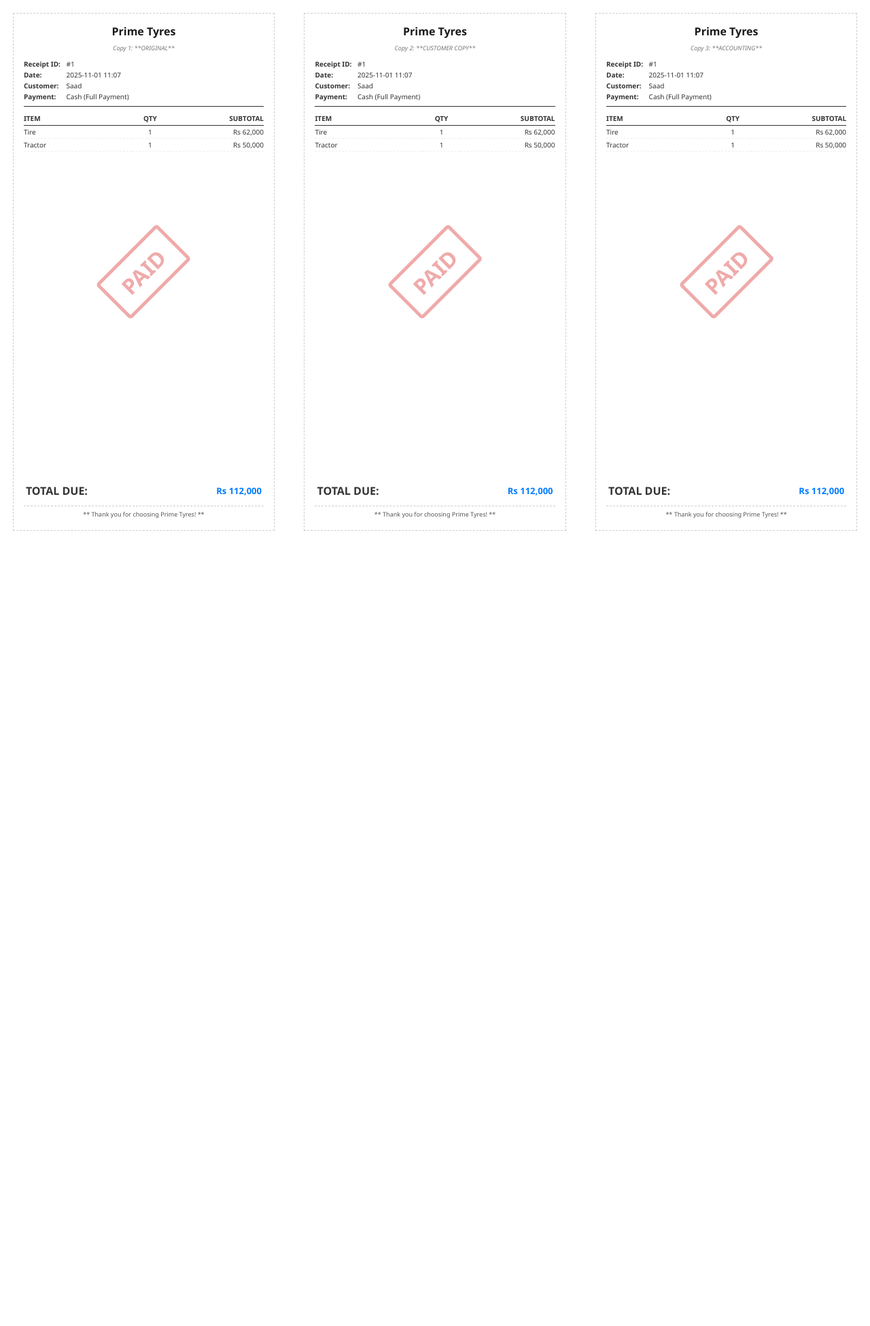
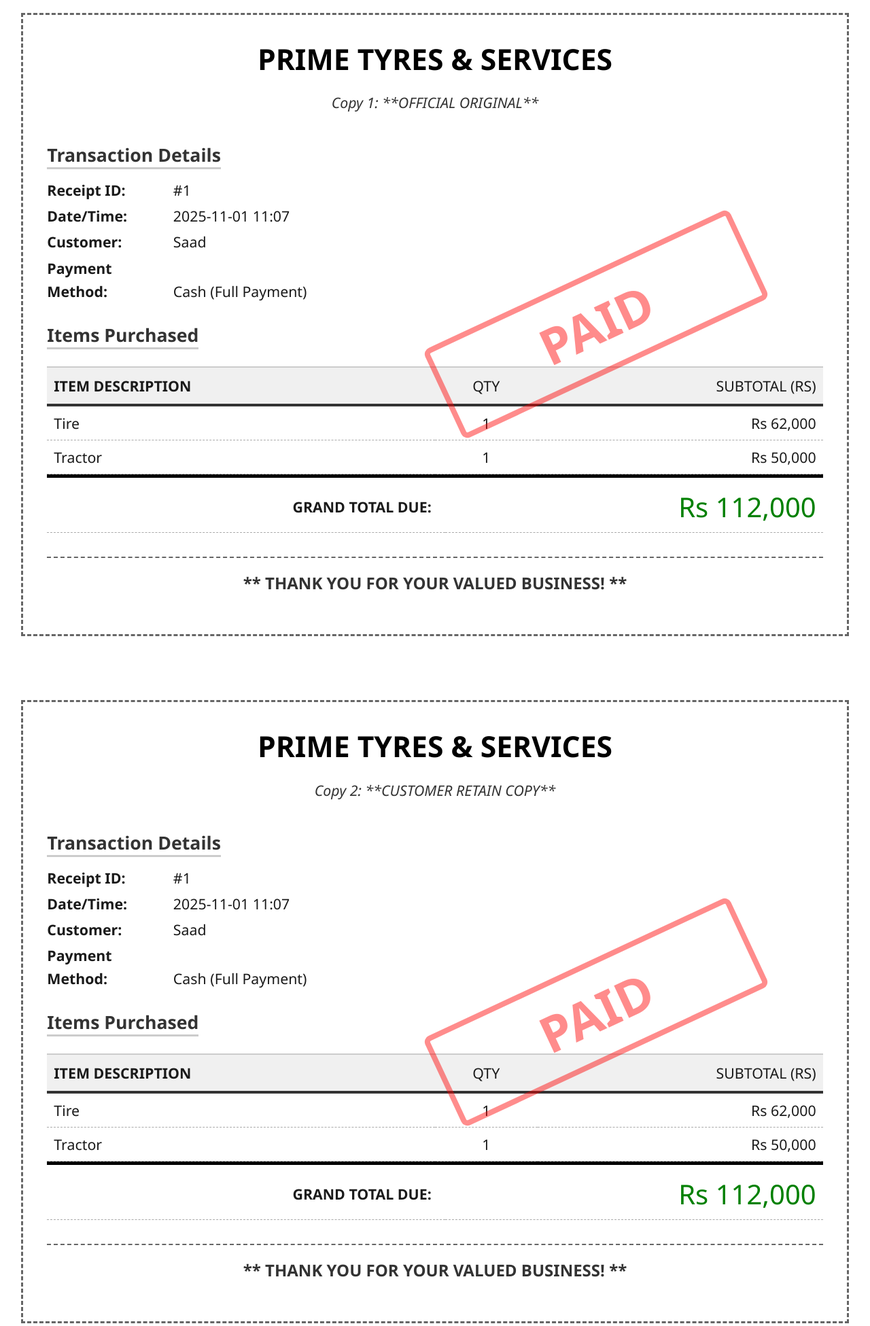
Before and after one commit to ahmadfaraz2/POS-prime-tyres, a Django app: page /sales/1/receipt/ in a window 1280 px wide. Shown: the top 1951 px of the page at 68% size. Before the commit the page ends 781 px from the top, so only its background shows below. Run offline with Django 5.2, Linux system fonts and the light colour scheme; a user stored in the database is signed in; data comes from the database, SQL or seed files in the repository; both versions use the stored data as it was after the commit.

Commit message:
4th Design - Pretty awesome needs work

```diff
--- a/sales/templates/sales/sale_receipt.html
+++ b/sales/templates/sales/sale_receipt.html
@@ -5,153 +5,158 @@
     <meta charset="UTF-8">
     <title>A4 Receipt Copies #{{ sale.id }}</title>
     <style>
-        /* --- General Body and Font Styles --- */
+        /* --- General Print & Layout Styles (MAXIMUM SIZE) --- */
         body {
             font-family: 'Segoe UI', Tahoma, Geneva, Verdana, sans-serif;
             margin: 0;
             padding: 0;
-            color: #333;
+            color: #1a1a1a;
+            font-size: 14pt; /* Base font size for A4 printing */
         }
 
-        /* --- Print Styles for A4 Paper --- */
         @page {
-            /* Setting margin to 0 or a very small value.
-               Note: Most printers still enforce a minimum physical margin. */
             size: A4;
-            margin: 0.5cm;
+            margin: 0.5cm; /* Minimal margin for maximum usage */
         }
 
-        /* --- Container for multiple copies (Now designed for side-by-side) --- */
         .a4-container {
             width: 100%;
-            height: 100vh; /* Use full viewport height for screen preview */
             display: flex;
-            flex-direction: row; /* Layout copies side-by-side */
-            justify-content: space-between; /* Space them out evenly */
-            align-items: stretch; /* Make all copies the same height */
-            padding: 0.5cm; /* Padding matches @page margin */
+            flex-direction: column;
+            align-items: center;
+            padding: 0.5cm;
             box-sizing: border-box;
         }
 
-        /* --- Individual Receipt Copy Styling --- */
+        /* --- Individual Receipt Copy (Full Width, Large Text) --- */
         .receipt-copy {
             position: relative;
-            /* Calculate width for three copies with spacing */
-            width: 31%;
-            min-height: 100%; /* Take full height of the container */
-            margin: 0; /* Remove margin-bottom */
-            padding: 15px;
-            border: 1px dashed #ccc;
+            width: 98%;
+            min-height: 15cm;
+            margin-bottom: 2.5cm; /* Larger gap for separation */
+            padding: 35px; /* Maximum padding */
+            border: 3px dashed #666;
             box-sizing: border-box;
             background-color: #fff;
             page-break-after: avoid;
-            /* Flex properties for internal content */
-            display: flex;
-            flex-direction: column;
         }
 
-        /* --- Diagonal "PAID" Stamp Style --- */
-        .stamp-paid {
+        /* --- Diagonal "PAID" Stamp (MAXIMIZED & Dynamic) --- */
+        .stamp {
             position: absolute;
             top: 50%;
-            left: 50%;
-            transform: translate(-50%, -50%) rotate(-45deg);
-            padding: 10px 20px;
-            border: 5px solid #E57373;
-            color: #E57373;
-            font-size: 32px;
-            font-weight: bold;
-            opacity: 0.6;
-            border-radius: 5px;
+            right: 10%;
+            transform: translateY(-50%) rotate(-25deg);
+            padding: 15px 40px;
+            font-size: 55pt;
+            font-weight: 900;
             text-transform: uppercase;
-            z-index: 100;
+            border-radius: 10px;
+            opacity: 0.45;
+            z-index: 1000;
+            min-width: 400px;
+            text-align: center;
         }
 
-        /* --- Content Layout Adjustments for Side-by-Side --- */
+        /* Status colors based on 'sale.paid' which we'll assume is available */
+        .paid-stamp {
+            border: 8px solid #FF0000; /* Dark Green */
+            color: #FF0000;
+        }
+
+        /* If you need a pending state (e.g., invoice/credit sale) */
+        .pending-stamp {
+            border: 8px solid #FF0000; /* Red */
+            color: #FF0000;
+        }
+
+        /* --- Header and Details (Larger Text) --- */
         h1 {
-            font-size: 16px; /* Slightly smaller for tight space */
+            font-size: 32pt;
             text-align: center;
-            margin: 0 0 5px 0;
-            color: #1a1a1a;
+            margin: 0 0 10px 0;
+            color: #000;
         }
-        p {
-            margin: 2px 0;
+
+        h3 { /* Used for section titles like "Receipt Details" */
+            font-size: 20pt;
+            color: #333;
+            margin-top: 25px;
+            margin-bottom: 10px;
+            border-bottom: 3px solid #ccc;
+            display: inline-block;
         }
+
         .copy-type {
             text-align: center;
-            font-size: 9px; /* Smaller copy type font */
-            margin-bottom: 8px;
-            color: #777;
+            font-size: 16pt;
+            margin-bottom: 20px;
+            color: #333;
             font-style: italic;
         }
 
-        .header {
-            border-bottom: 1px solid #333; /* Thinner border for space */
-            padding-bottom: 5px;
-            margin-bottom: 8px;
-            font-size: 10px; /* Smaller header font */
+        .header-details p {
+            line-height: 1.6;
+            margin: 4px 0;
+            font-size: 16pt; /* Large text for details */
         }
-        .header p strong {
+        .header-details p strong {
             display: inline-block;
-            width: 60px;
-            font-weight: 600;
+            width: 180px; /* Ample space for label alignment */
+            font-weight: 700;
         }
 
-        .items {
-            font-size: 10px;
-            margin-bottom: auto; /* Pushes the footer to the bottom */
-            flex-grow: 1; /* Allows the items section to grow and take up space */
-        }
-        .items table {
+        /* --- Table Styles (Largest Text) --- */
+        table {
             width: 100%;
             border-collapse: collapse;
+            margin-top: 15px;
+            font-size: 16pt;
+            page-break-inside: auto;
         }
-        .items th, .items td {
+
+        thead th {
             text-align: left;
-            padding: 2px 0;
-            border-bottom: 1px dashed #eee;
-        }
-        .items th {
-            font-weight: bold;
-            border-bottom: 1px solid #333;
-            padding-bottom: 3px;
+            padding: 12px 10px;
+            background-color: #f0f0f0;
+            border-bottom: 4px solid #333;
+            border-top: 2px solid #ccc;
             text-transform: uppercase;
         }
-        .items td:last-child {
-             text-align: right;
-        }
-        .items th:nth-child(2), .items td:nth-child(2) {
-             text-align: center;
+
+        tbody td {
+            padding: 10px;
+            border-bottom: 1px dashed #aaa;
         }
 
-        /* --- Footer/Total Section --- */
-        .footer {
-            margin-top: 5px; /* Adjust spacing above the footer */
+        .num {
+            text-align: right;
+            font-weight: 500;
         }
-        .footer table {
-            width: 100%;
-        }
+
+        /* --- Footer/Total Section (Maximized) --- */
         .total-row {
-            font-weight: bold;
-            border-top: 2px solid #333;
-            padding-top: 5px !important;
+            font-weight: 900;
+            border-top: 5px solid #000;
+            padding-top: 15px !important;
         }
         .total-row td {
-            padding-top: 5px;
+            padding-top: 15px;
         }
         .total-row td:last-child {
-            font-size: 13px;
-            color: #007bff;
+            font-size: 30pt; /* Huge font for the total amount */
+            color: #008000;
             text-align: right;
         }
 
         .thank-you {
             text-align: center;
-            font-size: 9px;
-            margin-top: 8px;
-            border-top: 1px dashed #ccc;
-            padding-top: 5px;
-            color: #555;
+            font-size: 18pt; /* Very large thank you note */
+            margin-top: 35px;
+            border-top: 2px dashed #666;
+            padding-top: 20px;
+            color: #333;
+            font-weight: 600;
         }
     </style>
 </head>
@@ -160,53 +165,57 @@
         {% for i in "123" %}
         <div class="receipt-copy">
 
-            <div class="stamp-paid">PAID</div>
-
-            <h1>{{ COMPANY_NAME|default:"Prime Tyres" }}</h1>
-            <p class="copy-type">Copy {{ forloop.counter }}: {% if forloop.first %}**ORIGINAL**{% elif forloop.counter == 2 %}**CUSTOMER COPY**{% else %}**ACCOUNTING**{% endif %}</p>
-
-            <div class="header">
-                <p><strong>Receipt ID:</strong> #{{ sale.id }}</p>
-                <p><strong>Date:</strong> {{ sale.sale_date|date:"Y-m-d H:i" }}</p>
-                <p><strong>Customer:</strong> {{ sale.customer.name|default:"Cash Customer" }}</p>
-                <p><strong>Payment:</strong> {{ sale.get_payment_method_display }} ({{ sale.get_payment_type_display }})</p>
+            <div class="stamp {% if sale.paid|default:True %}paid-stamp{% else %}pending-stamp{% endif %}">
+                {% if sale.paid|default:True %}PAID{% else %}PENDING{% endif %}
             </div>
 
-            <div class="items">
+            <h1>{{ COMPANY_NAME|default:"PRIME TYRES & SERVICES" }}</h1>
+            <p class="copy-type">Copy {{ forloop.counter }}: {% if forloop.first %}**OFFICIAL ORIGINAL**{% elif forloop.counter == 2 %}**CUSTOMER RETAIN COPY**{% else %}**ACCOUNTING RECORD**{% endif %}</p>
+
+            <section class="header-details">
+                <h3>Transaction Details</h3>
+                <p><strong>Receipt ID:</strong> #{{ sale.id }}</p>
+                <p><strong>Date/Time:</strong> {{ sale.sale_date|date:"Y-m-d H:i" }}</p>
+                <p><strong>Customer:</strong> {{ sale.customer.name|default:"Cash Customer" }}</p>
+                <p><strong>Payment Method:</strong> {{ sale.get_payment_method_display }} ({{ sale.get_payment_type_display }})</p>
+            </section>
+
+            <section class="items-bought">
+                <h3>Items Purchased</h3>
                 <table>
                     <thead>
                         <tr>
-                            <th style="width: 45%;">Item</th>
-                            <th style="text-align: center;">Qty</th>
-                            <th style="text-align: right;">Subtotal</th>
+                            <th style="width: 50%;">ITEM DESCRIPTION</th>
+                            <th class="num" style="text-align: center;">QTY</th>
+                            <th class="num">SUBTOTAL (RS)</th>
                         </tr>
                     </thead>
                     <tbody>
                         {% for item in sale.items.all %}
                         <tr>
-                            <td>{{ item.product.name|truncatechars:18 }}</td>
-                            <td style="text-align: center;">{{ item.quantity }}</td>
-                            <td style="text-align: right;">Rs {{ item.subtotal|floatformat:0|intcomma }}</td>
+                            <td>{{ item.product.name|truncatechars:50 }}</td>
+                            <td class="num" style="text-align: center;">{{ item.quantity }}</td>
+                            <td class="num">Rs {{ item.subtotal|floatformat:0|intcomma }}</td>
                         </tr>
                         {% empty %}
                         <tr>
-                            <td colspan="3" style="text-align: center; font-style: italic;">*No items recorded.*</td>
+                            <td colspan="3" style="text-align: center; font-style: italic; padding: 15px;">*No items recorded for this transaction.*</td>
                         </tr>
                         {% endfor %}
                     </tbody>
                 </table>
-            </div>
+            </section>
 
-            <div class="footer">
-                <table style="width: 100%;">
+            <section class="footer-totals">
+                <table style="margin-top: 0;">
                     <tr class="total-row">
-                        <td colspan="2">TOTAL DUE:</td>
-                        <td style="text-align: right;">Rs {{ sale.total_amount|floatformat:0|intcomma }}</td>
+                        <td colspan="2" style="text-align: right; padding-right: 20px;">GRAND TOTAL DUE:</td>
+                        <td class="num">Rs {{ sale.total_amount|floatformat:0|intcomma }}</td>
                     </tr>
                 </table>
-            </div>
+            </section>
 
-            <p class="thank-you">** Thank you for choosing {{ COMPANY_NAME|default:"Prime Tyres" }}! **</p>
+            <p class="thank-you">** THANK YOU FOR YOUR VALUED BUSINESS! **</p>
         </div>
         {% endfor %}
     </div>
```
Also changed, not shown: db.sqlite3.
